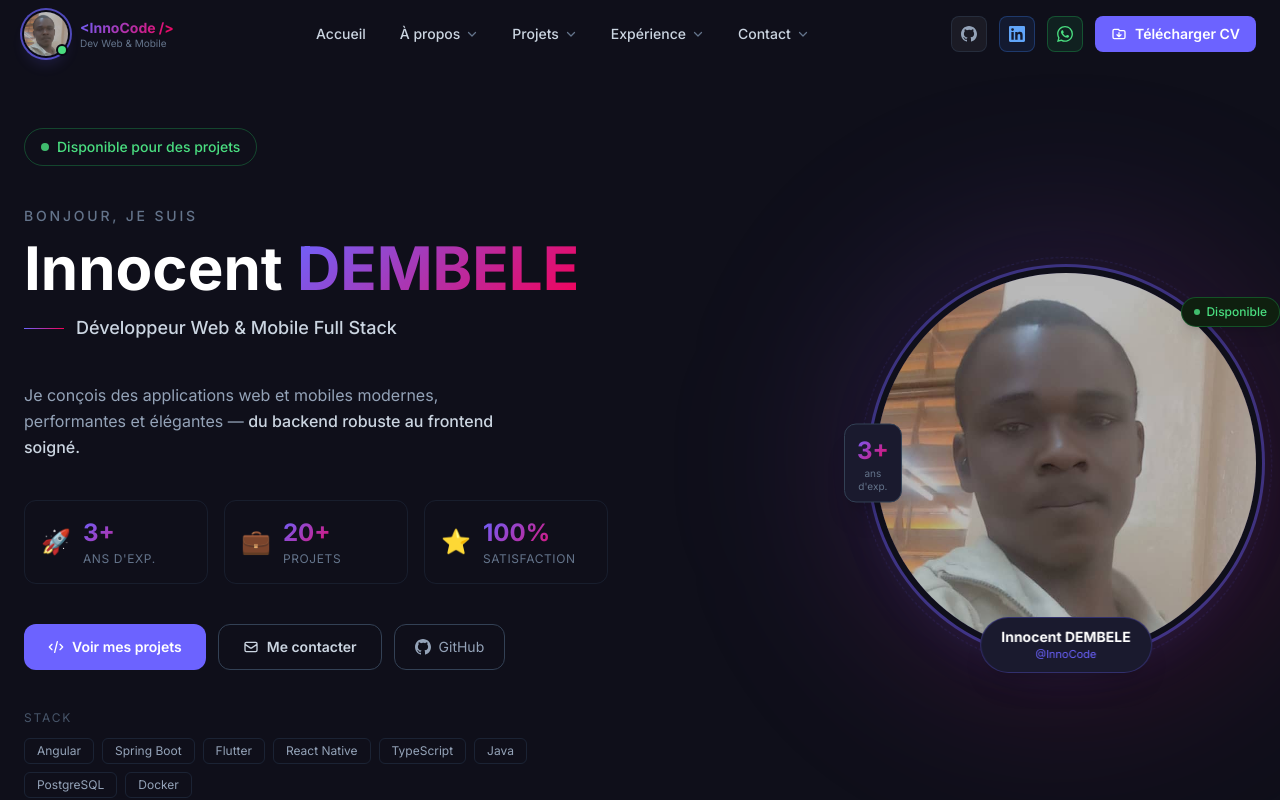
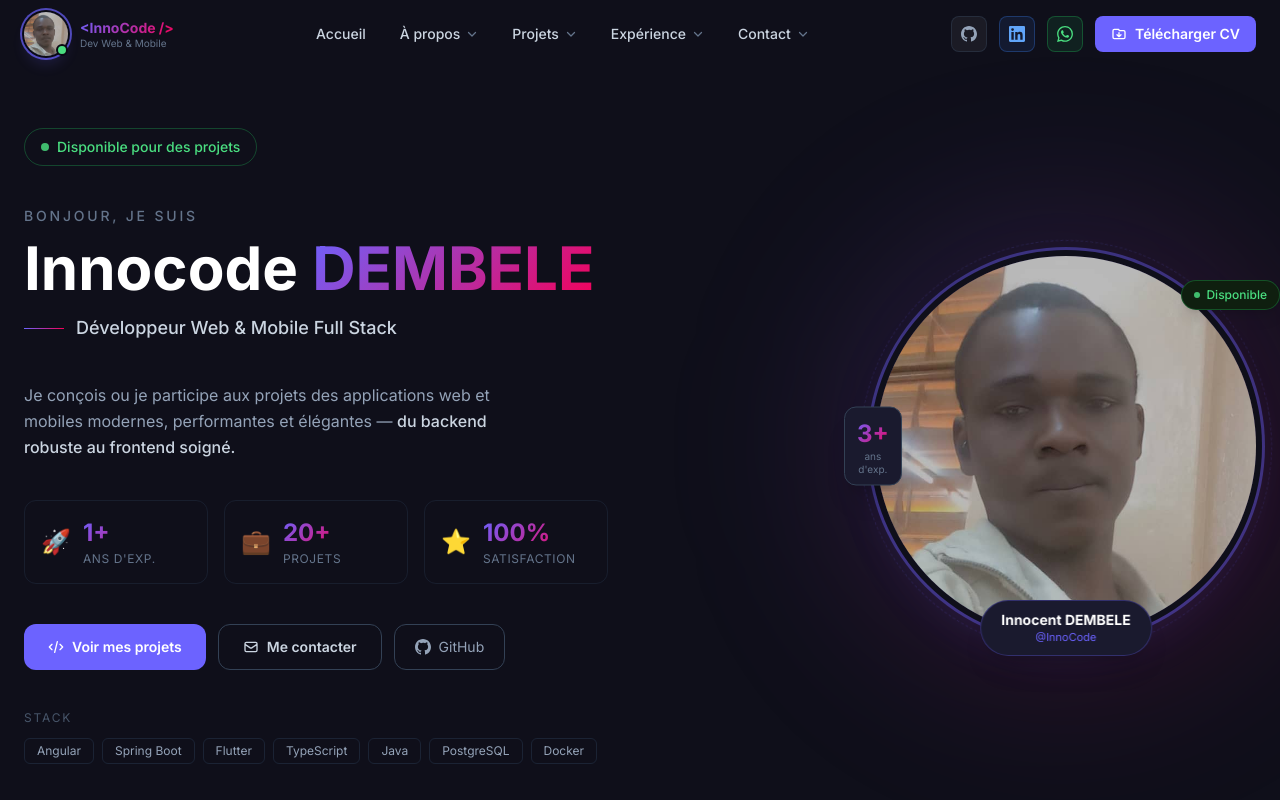
Before and after one commit to Inno-prog/portofolio, an Angular app: page / in a window 1280 px wide. Shown: the top 800 px of the page. Built offline with nearby package versions, Linux system fonts and the light colour scheme.

Commit message:
17_00_23_Avril

```diff
--- a/src/app/components/hero/hero.html
+++ b/src/app/components/hero/hero.html
@@ -20,7 +20,7 @@
         <div>
           <p class="text-slate-500 text-sm uppercase tracking-[0.2em] mb-3 font-medium">Bonjour, je suis</p>
           <h1 class="text-5xl md:text-6xl font-bold text-white leading-[1.1] mb-4">
-            Innocent <span class="gradient-text">DEMBELE</span>
+             Innocode <span class="gradient-text">DEMBELE</span>
           </h1>
           <div class="flex items-center gap-3">
             <div class="w-10 h-px bg-gradient-to-r from-primary to-secondary"></div>
@@ -30,14 +30,14 @@
 
         <!-- Description -->
         <p class="text-slate-400 text-base leading-relaxed max-w-lg">
-          Je conçois des applications web et mobiles modernes, performantes et élégantes —
+          Je conçois ou je participe aux projets des applications web et mobiles modernes, performantes et élégantes —
           <span class="text-slate-300 font-medium">du backend robuste au frontend soigné.</span>
         </p>
 
         <!-- Stats — cartes individuelles avec icônes -->
         <div class="grid grid-cols-3 gap-4">
           @for (stat of [
-            {value: '3+', label: 'Ans d\'exp.', icon: '🚀'},
+            {value: '1+', label: 'Ans d\'exp.', icon: '🚀'},
             {value: '20+', label: 'Projets', icon: '💼'},
             {value: '100%', label: 'Satisfaction', icon: '⭐'}
           ]; track stat.label) {
@@ -83,7 +83,7 @@
         <div>
           <p class="text-slate-600 text-xs uppercase tracking-[0.15em] mb-3">Stack</p>
           <div class="flex flex-wrap gap-2">
-            @for (tech of ['Angular', 'Spring Boot', 'Flutter', 'React Native', 'TypeScript', 'Java', 'PostgreSQL', 'Docker']; track tech) {
+            @for (tech of ['Angular', 'Spring Boot', 'Flutter','TypeScript', 'Java', 'PostgreSQL', 'Docker']; track tech) {
               <span class="px-3 py-1 rounded-md bg-white/3 border border-slate-800/80 text-slate-400 text-xs
                            hover:border-primary/40 hover:text-slate-200 transition-all duration-200 cursor-default">
                 {{ tech }}
```
